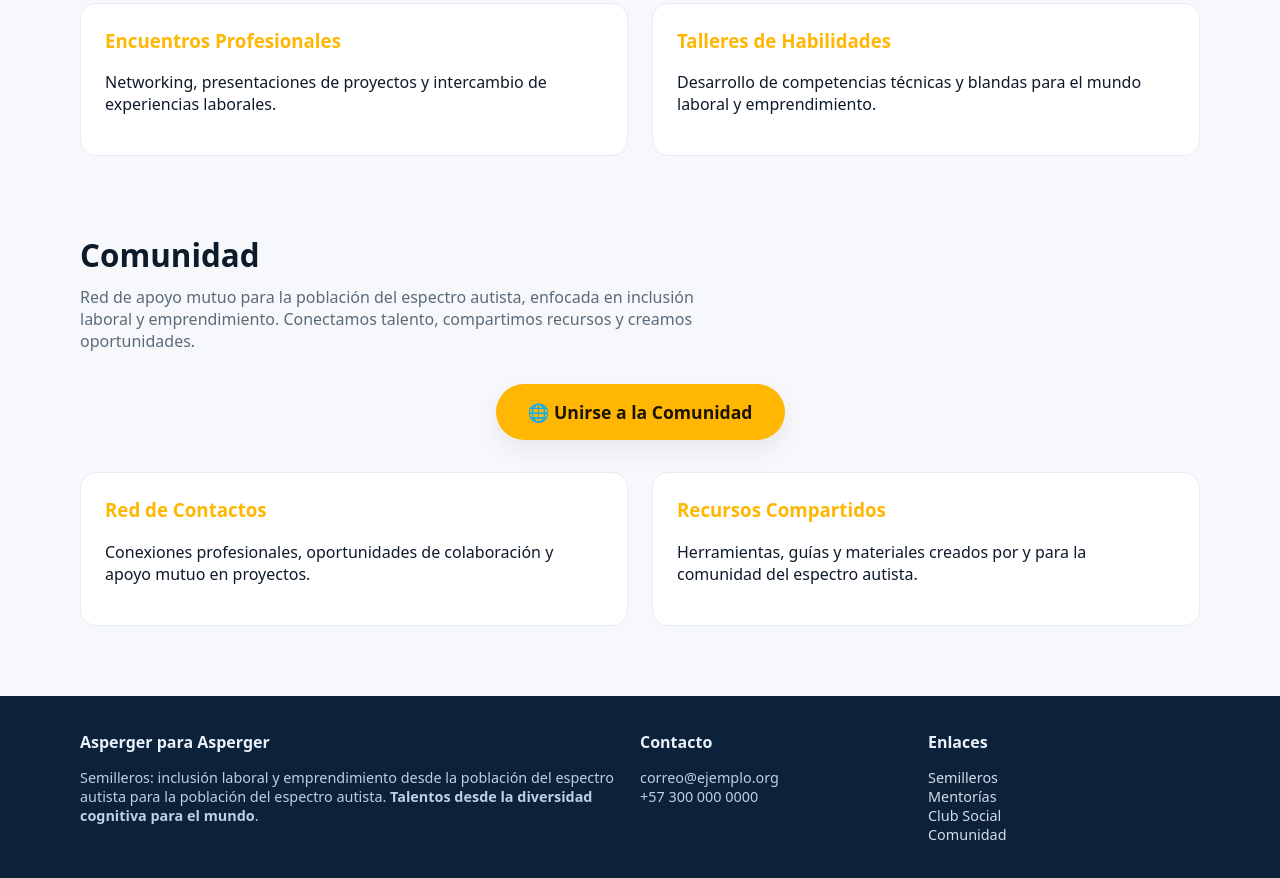
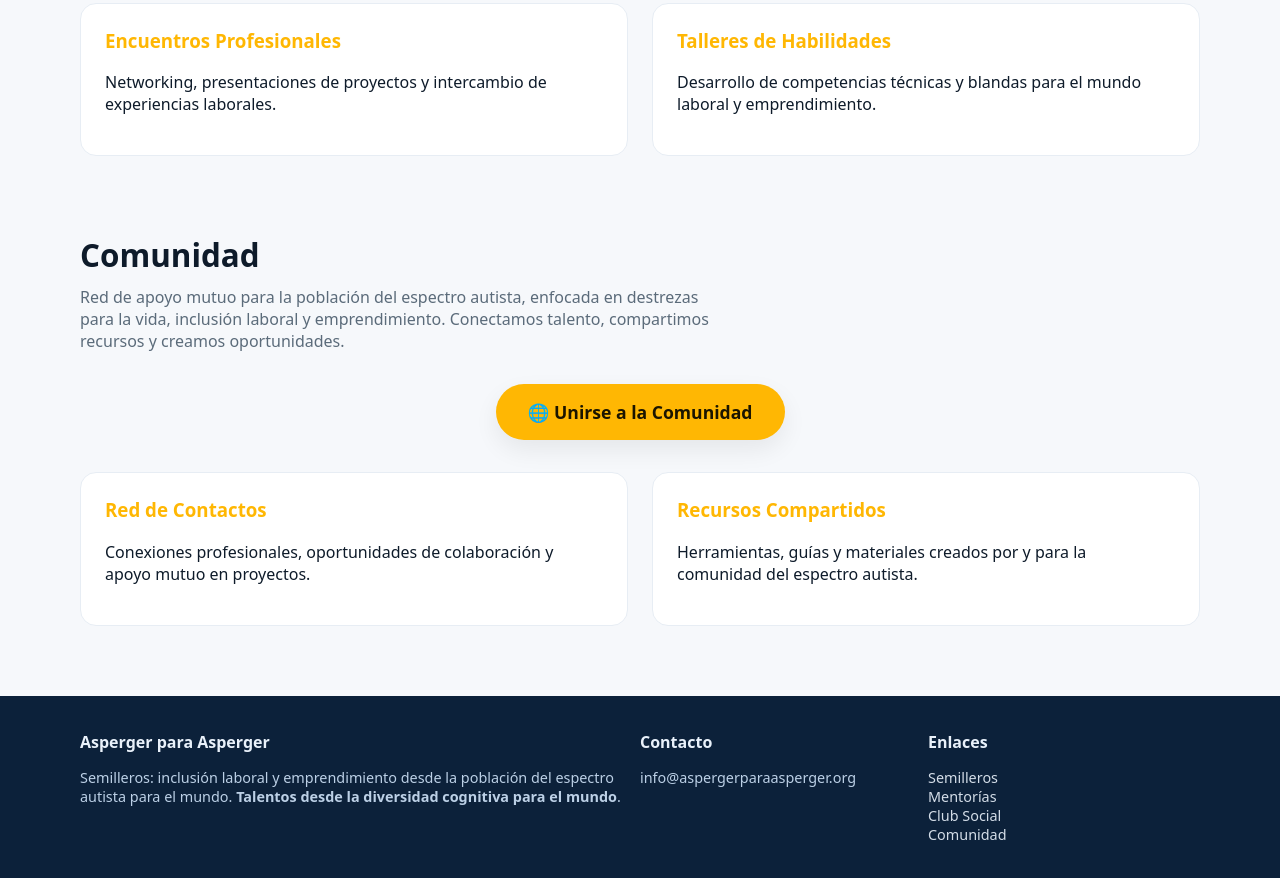
Before and after one commit to ojaramil/semilleros, a plain HTML site: page index.html in a window 1280 px wide. Shown: the part 4043-4921 px from the top of the page. Drawn offline with Linux system fonts and the light colour scheme.

Commit message:
Update index.html

```diff
--- a/index.html
+++ b/index.html
@@ -540,7 +540,7 @@
 
   <section id="comunidad" class="container section">
     <h2>Comunidad</h2>
-    <p class="lead">Red de apoyo mutuo para la población del espectro autista, enfocada en inclusión laboral y emprendimiento. Conectamos talento, compartimos recursos y creamos oportunidades.</p>
+    <p class="lead">Red de apoyo mutuo para la población del espectro autista, enfocada en destrezas para la vida, inclusión laboral y emprendimiento. Conectamos talento, compartimos recursos y creamos oportunidades.</p>
     <div style="text-align: center; margin: 2rem 0;">
       <a href="https://comunidad.aspergerparaasperger.org/invitation?code=9J8594" class="btn primary" style="font-size: 1.1rem; padding: 1rem 2rem; text-decoration: none;">🌐 Unirse a la Comunidad</a>
     </div>
@@ -561,11 +561,11 @@
     <div class="container footer-grid">
       <div>
         <h4>Asperger para Asperger</h4>
-        <p class="small">Semilleros: inclusión laboral y emprendimiento desde la población del espectro autista para la población del espectro autista. <strong>Talentos desde la diversidad cognitiva para el mundo</strong>.</p>
+        <p class="small">Semilleros: inclusión laboral y emprendimiento desde la población del espectro autista para el mundo. <strong>Talentos desde la diversidad cognitiva para el mundo</strong>.</p>
       </div>
       <div>
         <h4>Contacto</h4>
-        <p class="small">correo@ejemplo.org<br>+57 300 000 0000</p>
+        <p class="small">info@aspergerparaasperger.org<br></p>
       </div>
       <div>
         <h4>Enlaces</h4>
```
